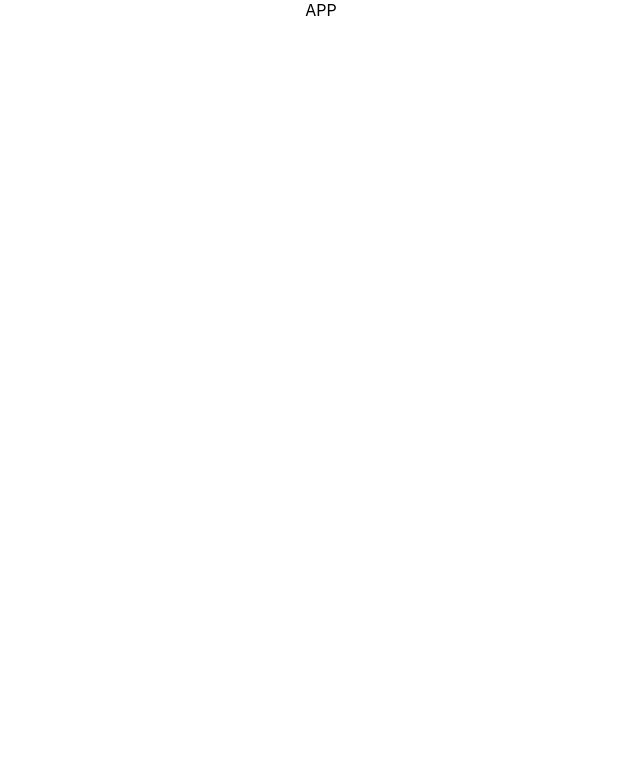
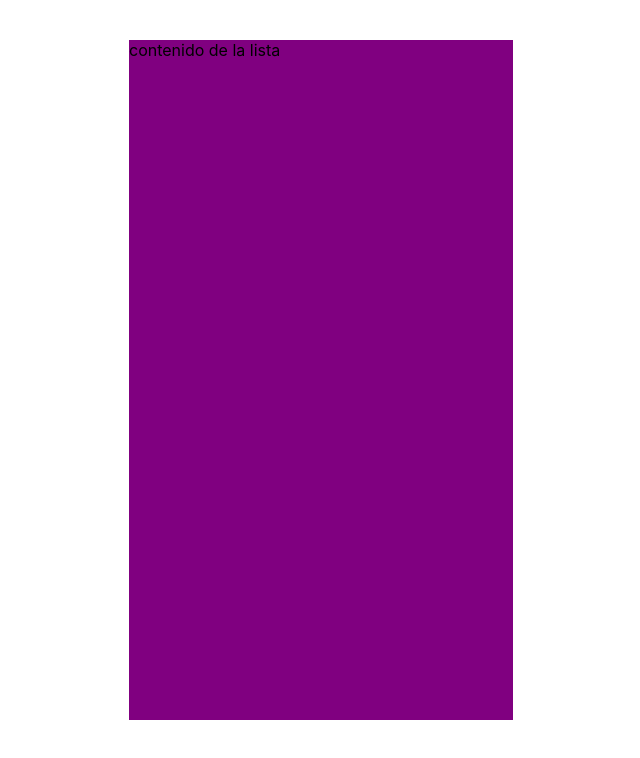
Before and after one commit to luisdev97/z1-lab-frontend, a React (Create React App) app: page / in a window 1280 px wide. Shown: the top 758 px of the page, without its empty margins (319-959 px from the left). Built offline with nearby package versions, Linux system fonts and the light colour scheme.

Commit message:
feat: display PokeWrapper

```diff
--- a/package.json
+++ b/package.json
@@ -39,6 +39,7 @@
     ]
   },
   "devDependencies": {
+    "@types/styled-components": "^5.1.1",
     "eslint-config-prettier": "^6.11.0",
     "eslint-plugin-prettier": "^3.1.4",
     "prettier": "^2.0.5"
--- a/src/App.css
+++ b/src/App.css
@@ -1,38 +1,4 @@
 .App {
-  text-align: center;
+	display: flex;
+	align-items: center;
 }
-
-.App-logo {
-  height: 40vmin;
-  pointer-events: none;
-}
-
-@media (prefers-reduced-motion: no-preference) {
-  .App-logo {
-    animation: App-logo-spin infinite 20s linear;
-  }
-}
-
-.App-header {
-  background-color: #282c34;
-  min-height: 100vh;
-  display: flex;
-  flex-direction: column;
-  align-items: center;
-  justify-content: center;
-  font-size: calc(10px + 2vmin);
-  color: white;
-}
-
-.App-link {
-  color: #61dafb;
-}
-
-@keyframes App-logo-spin {
-  from {
-    transform: rotate(0deg);
-  }
-  to {
-    transform: rotate(360deg);
-  }
-}
--- a/src/App.tsx
+++ b/src/App.tsx
@@ -1,8 +1,13 @@
 import React from 'react';
 import './App.css';
+import Wrapper from './components/PokeWrapper/PokeWrapper';
 
 function App() {
-	return <div className='App'>APP</div>;
+	return (
+		<div className='App'>
+			<Wrapper />
+		</div>
+	);
 }
 
 export default App;
--- /dev/null
+++ b/src/components/Header/Header.tsx
@@ -0,0 +1,5 @@
+import React from 'react';
+
+export default function Header() {
+	return <div></div>;
+}
--- /dev/null
+++ b/src/components/PokeWrapper/PokeWrapper.tsx
@@ -0,0 +1,16 @@
+import React from 'react';
+import styled from 'styled-components';
+
+const StyledWrapper = styled.div`
+	background-color: purple;
+	height: 85vh;
+	width: 30vw;
+	margin: 0 auto;
+	margin-top: 5vh;
+`;
+
+const Wrapper = () => {
+	return <StyledWrapper>contenido de la lista</StyledWrapper>;
+};
+
+export default Wrapper;
```
Also changed, not shown: src/components/PokeList/PokeList.tsx (added, +15 -0 lines), 1 other file (tests, documents, lock files or other folders).
